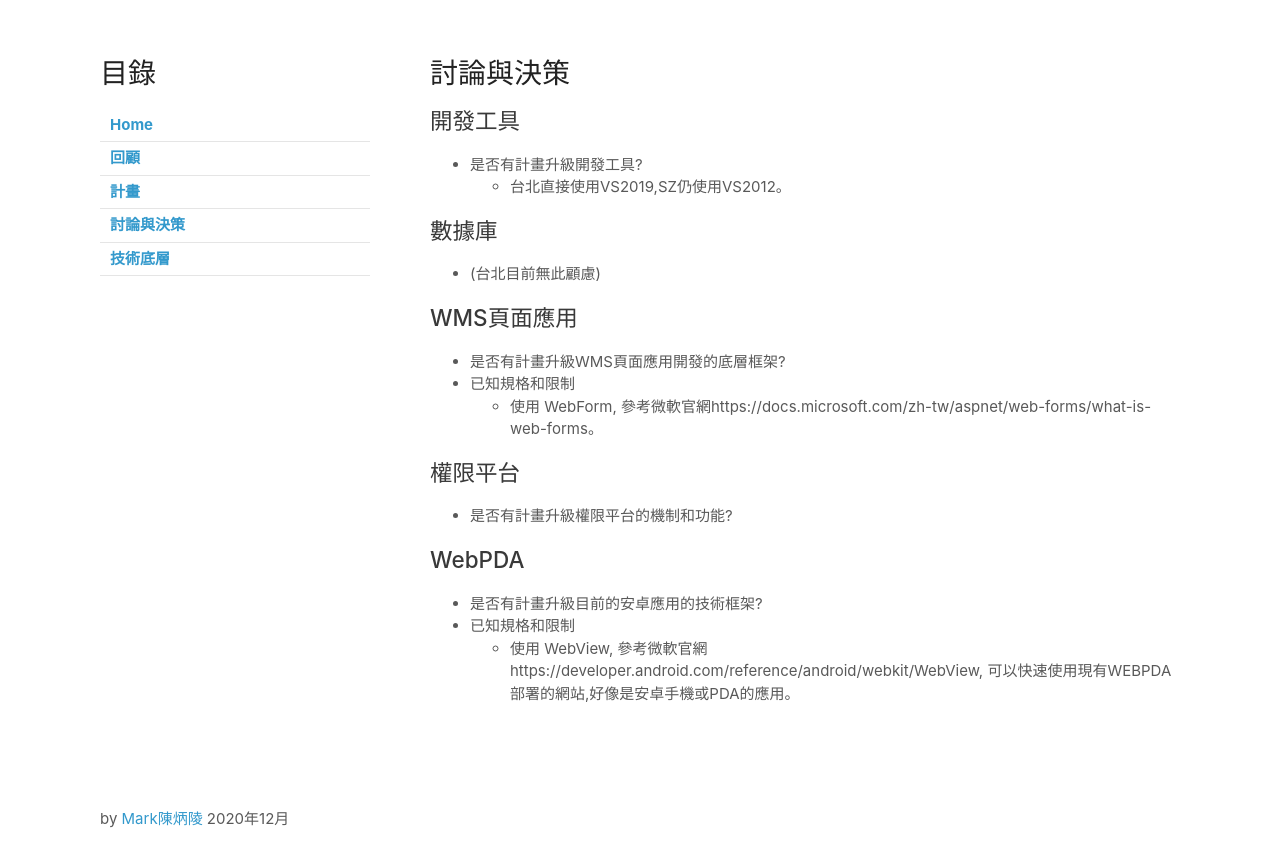
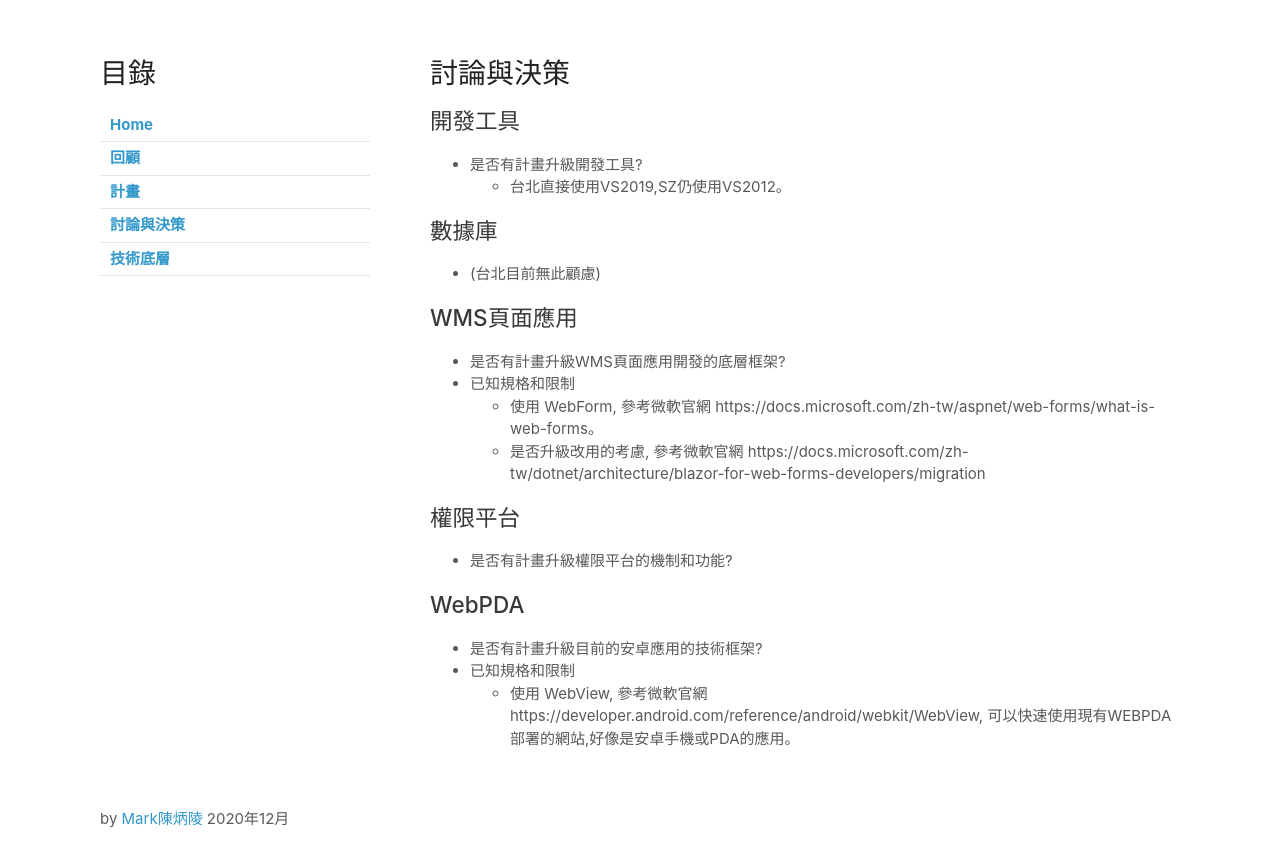
Before and after one commit to dreamaitek/p003, a Jekyll site: the page built from decision.md, in a window 1280 px wide. Shown: the top 867 px of the page. Built offline with Jekyll 4.4.1, drawn with Linux system fonts in a browser that asks for light colours; our own code applies the rules of GitHub Pages for plain Markdown files.

Commit message:
Update decision.md

```diff
--- a/decision.md
+++ b/decision.md
@@ -14,7 +14,8 @@ layout: default
 ## WMS頁面應用
 - 是否有計畫升級WMS頁面應用開發的底層框架?
 - 已知規格和限制
-  - 使用 WebForm, 參考微軟官網https://docs.microsoft.com/zh-tw/aspnet/web-forms/what-is-web-forms。
+  - 使用 WebForm, 參考微軟官網 https://docs.microsoft.com/zh-tw/aspnet/web-forms/what-is-web-forms。
+  - 是否升級改用的考慮, 參考微軟官網 https://docs.microsoft.com/zh-tw/dotnet/architecture/blazor-for-web-forms-developers/migration
 
 ## 權限平台
 - 是否有計畫升級權限平台的機制和功能?
```
